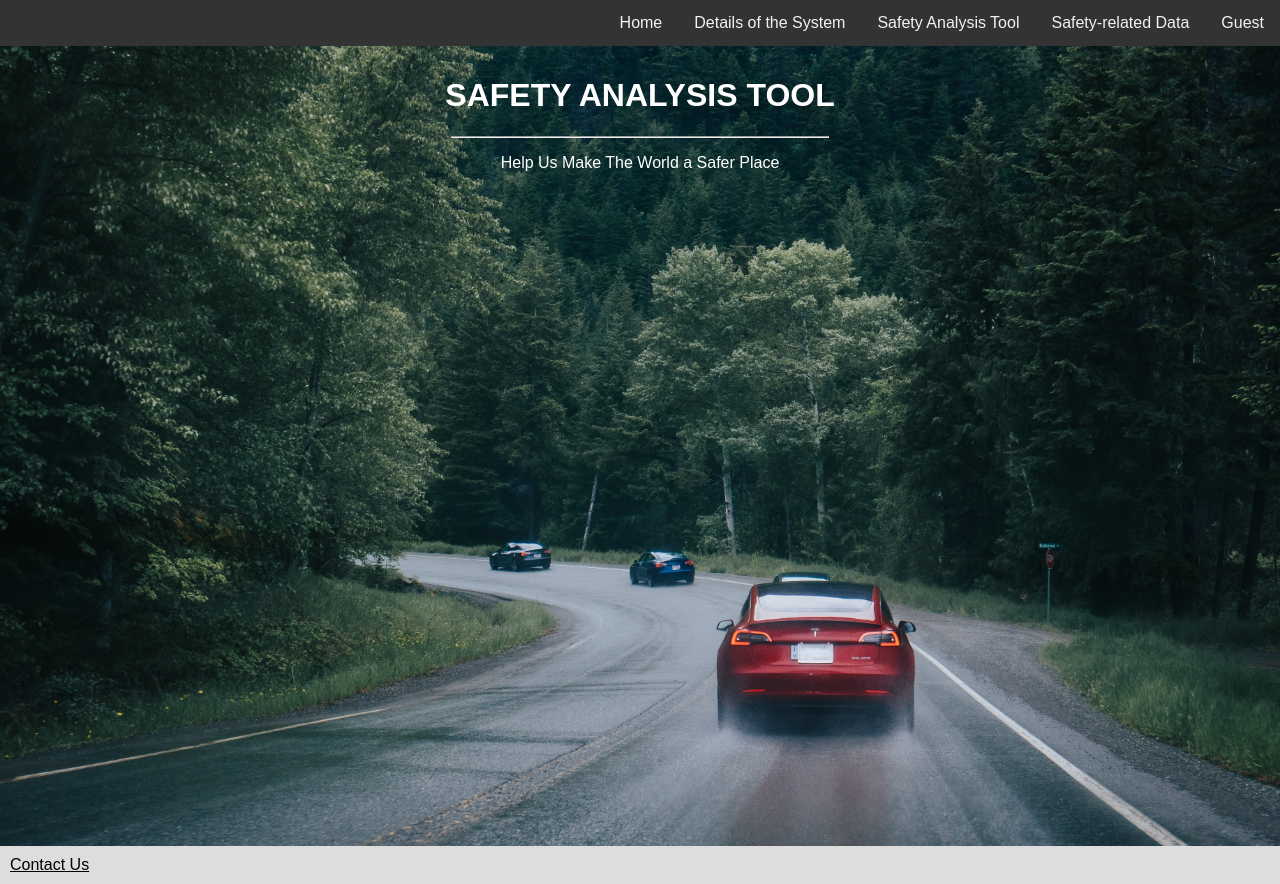
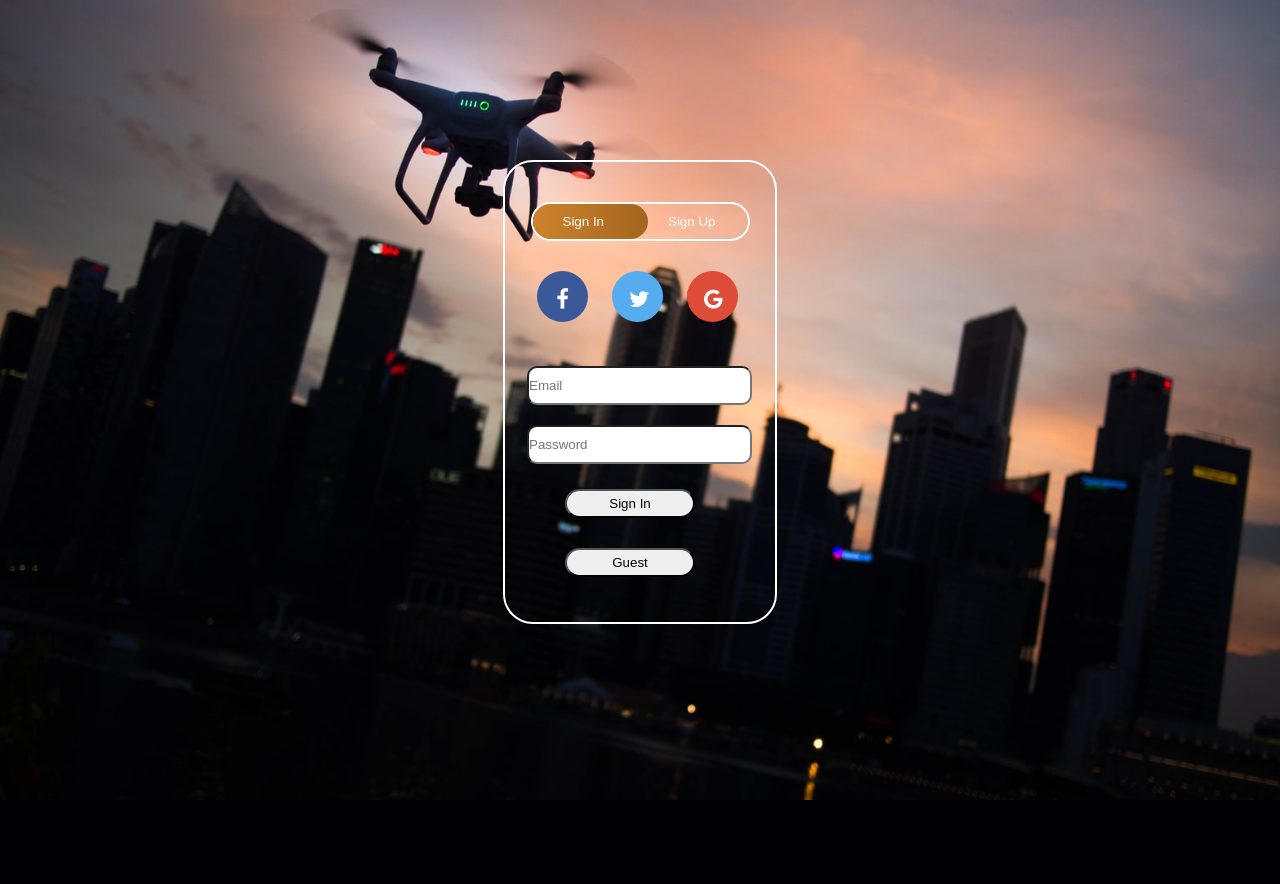
Before and after one commit to littleSky770/CapstoneProject, a Flask app: page / in a window 1280 px wide. After the commit the page ends 800 px from the top, so only its background shows below. Run offline with Flask 2, Linux system fonts and the light colour scheme.

Commit message:
Created new sign in/up page

```diff
--- a/proj/app.py
+++ b/proj/app.py
@@ -52,14 +52,28 @@ con.commit()
 ########################################## Home ########################################################
 #hardcoded for now
 #name will be stored by the session and passed to the pages
+
 name = 'Guest'
 
-@app.route('/')
+
+
+@app.route('/home')
 def home():
-    # Check if a user is currently logged in
+    return render_template('index.html', usr=name)
 
-    return render_template('index.html', usr = name)
+@app.route('/', methods =["GET", "POST"])
+def loginDemo():
+    ##EMAIL  =  user@gmail.com
+    ##PASSWORD = 1234
+    if request.method == "POST":
+        email = request.form["email"]
+        passwrd = request.form["password"]
+        if request.form["signin-btn"] == "access" and email == "user@gmail.com" and passwrd == "1234":
+            return render_template("index.html")
+        else:
+            return render_template("signin.html")
 
+    return render_template("signin.html")
 
 ######################################## Login and Resister ###########################################
 #login page the POST and GET methods are made clear here because we will be sending data
--- a/proj/templates/base.html
+++ b/proj/templates/base.html
@@ -191,7 +191,7 @@
           <a href="/safetyRelatedData">Safety-related Data</a>
           <a href="/safetyAnalysisTool">Safety Analysis Tool</a>
           <a href="/detailsSys">Details of the System</a>
-          <a href="/">Home</a>
+          <a href="/home">Home</a>
         </div>
 
         <div class="content">
--- /dev/null
+++ b/proj/templates/signin.html
@@ -0,0 +1,172 @@
+<!DOCTYPE html>
+<html>
+<head>
+    <meta charset="UTF-8">
+    <meta name="viewport" content="width=device-width, initial-scale=1.0">
+    <title>Sign In Page</title>
+    <link rel="stylesheet" href="https://cdnjs.cloudflare.com/ajax/libs/font-awesome/4.7.0/css/font-awesome.min.css">
+    <style>
+        *{
+            margin: 0;
+            padding: 0;
+        }
+        .container{
+            height: 100%;
+            width: 100%;
+            background-image: url("{{ url_for('static', filename='loginImage2.jpeg') }}");
+            position: absolute;
+            background-size: cover;
+            background-position: center center;
+            /*background-size: 100px;*/
+        }
+        .form-container{
+            width: 260px;
+            height: 450px;
+            position: relative;
+            margin: 6% auto;
+            padding: 5px;
+            margin-top: 160px;
+            overflow: hidden;
+            border-radius: 30px;
+            border: 2px solid white;
+        }
+        .top-area{
+            width: 215px;
+            margin: 35px auto;
+            position: relative;
+            border-radius: 30px;
+            border: 2px solid white;
+        }
+        .top-button{
+            padding: 10px 30px;
+            cursor: pointer;
+            background: transparent;
+            border: 0;
+            outline: none;
+            position: relative;
+            color: white;
+        }
+        #button{
+            top: 0;
+            left: 0;
+            position: absolute;
+            width: 115px;
+            height: 100%;
+            background: linear-gradient(to right,#ce832d,#a3651d);
+            border-radius: 30px;
+            transition: .2s;
+        }
+        .fa{
+            padding: 17px;
+            font-size: 22px;
+            width: 17px;
+            height: 17px;
+            text-align: center;
+            text-decoration: none;
+            margin: 5px 2px;
+            border-radius: 50%;
+        }
+        .fa-facebook {
+            background: #3B5998;
+            color: white;
+            position: absolute;
+            left: 25px;
+            border-radius: 50px;
+            top: -90px;
+        }
+        .fa-twitter {
+            background: #55ACEE;
+            color: white;
+            position: absolute;
+            left: 100px;
+            top: -90px;
+        }
+        .fa-google {
+            background: #dd4b39;
+            color: white;
+            position: absolute;
+            left: 175px;
+            top: -90px;
+        }
+        .signin-form {
+            position:relative;
+        }
+        .signup-form {
+            position: relative;
+        }
+        .input{
+            width: 100%;
+            padding: 10px 0;
+            width: 85%;
+            margin: 10px 17px;
+            border-radius: 10px;
+            outline: none;
+        }
+        .signin-button{
+            width: 50%;
+            margin: 15px 55px;
+            border-radius: 35px;
+            outline: none;
+            padding: 5px;
+        }
+        #right{
+            top: -220px;
+            left: 300px;
+        }
+        #left{
+            top: 80px;
+        }
+
+    </style>
+</head>
+<body>
+<div class="container">
+	<div class="form-container">
+        <div class="top-area">
+            <div id="button"></div>
+            <div id="button-switch"></div>
+            <button type="button" class="top-button" onclick="signIn()">Sign In</button>
+            <button type="button" class="top-button" onclick="signUp()">Sign Up</button>
+        </div>
+            <form id = "left" class="signin-form" method="post">
+            <input type="email" class="input" name="email" placeholder="Email" required>
+            <input type="password" class="input" name="password" placeholder="Password" required>
+            <button type="submit" name="signin-btn" class="signin-button" value="access">Sign In</button>
+            <button type="submit" class="signin-button">Guest</button>
+
+            <div class="social-media">
+                <a href="#" class="fa fa-facebook"></a>
+                <a href="#" class="fa fa-twitter"></a>
+                <a href="#" class="fa fa-google"></a>
+            </div>
+        </form>
+        <form id = "right"class="signup-form">
+            <input type="text" class="input" placeholder="First Name" required>
+            <input type="text" class="input" placeholder="Last Name" required>
+            <input type="email" class="input" placeholder="Email" required>
+            <input type="password" class="input" placeholder="Password" required>
+            <button type="submit" class="signin-button">Sign Up</button>
+        </form>
+
+    </div>
+</div>
+<script>
+
+    var left = document.getElementById("left");
+    var right = document.getElementById("right");
+    var move = document.getElementById("button");
+
+    function signIn(){
+        left.style.left = "0px";
+        right.style.left = "350px";
+        move.style.left = "0px";
+    }
+    function signUp(){
+        left.style.left = "-350px";
+        right.style.left = "0px";
+        move.style.left = "100px";
+
+    }
+</script>
+</body>
+</html>
```
Also changed, not shown: proj/static/loginImage.jpeg (added), proj/static/loginImage1.jpeg (added), proj/static/loginImage2.jpeg (added).
